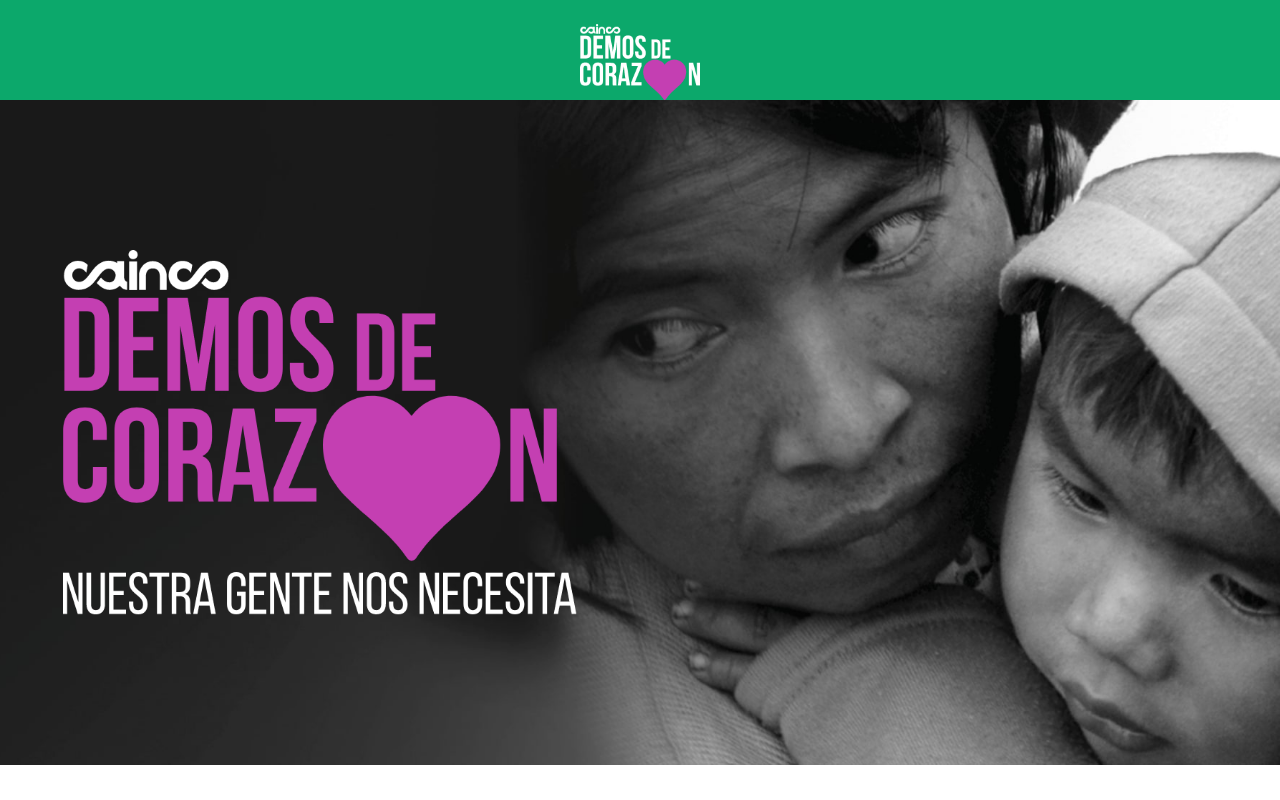
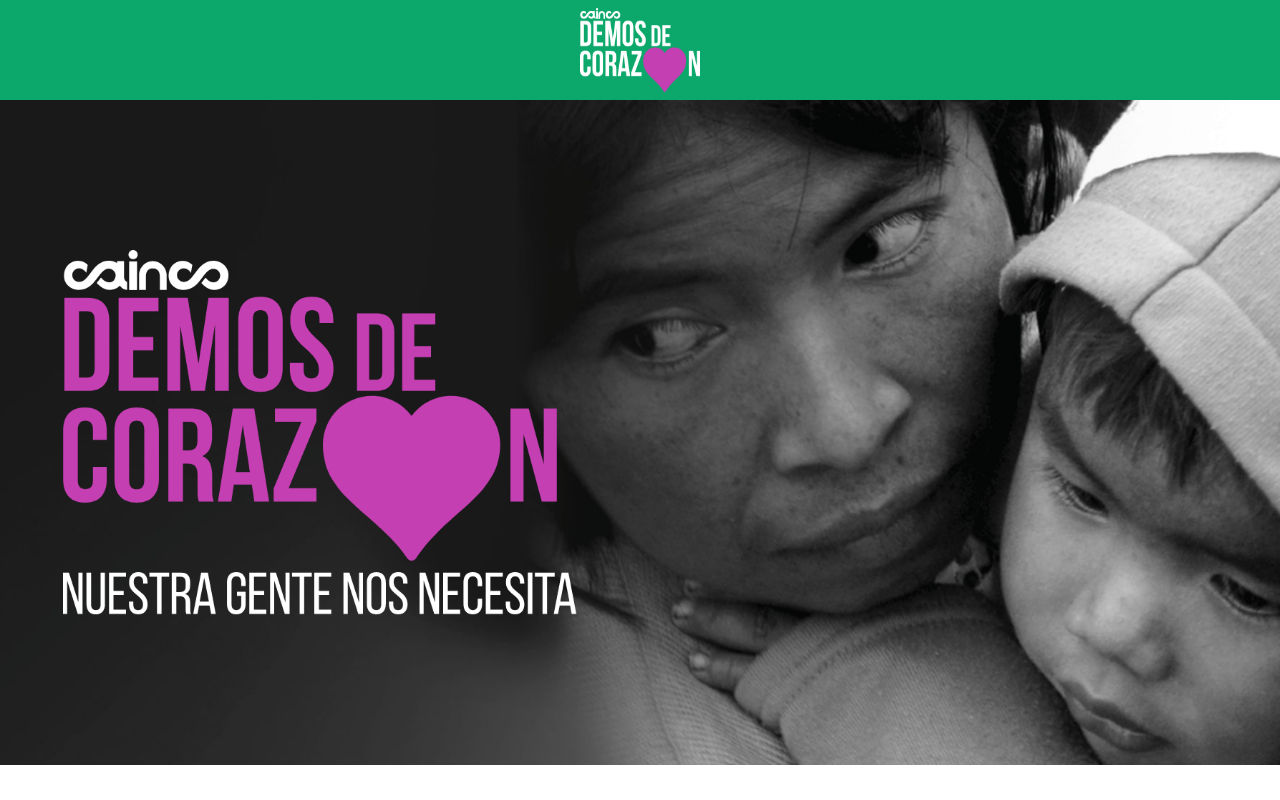
Before and after one commit to dhampire/LandingMultipago, a website: page index.html in a window 1280 px wide. Shown: the top 800 px of the page. Drawn offline with nearby package versions, Linux system fonts and the light colour scheme; a web font is replaced by a local one.

Commit message:
eighteen commit

```diff
--- a/index.html
+++ b/index.html
@@ -16,7 +16,7 @@
   </head>
   <body>
     <div class="container-fluid">
-      <header class="row header justify-content-center sticky-top py-4">
+      <header class="row header justify-content-center sticky-top py-2">
         <img src="./img/logo_ayuda_cainco.png" />
       </header>
       <!--Banner-->
```
